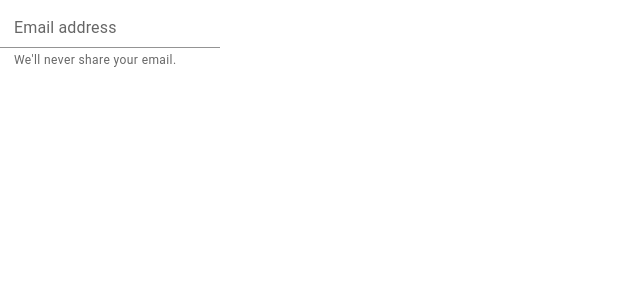
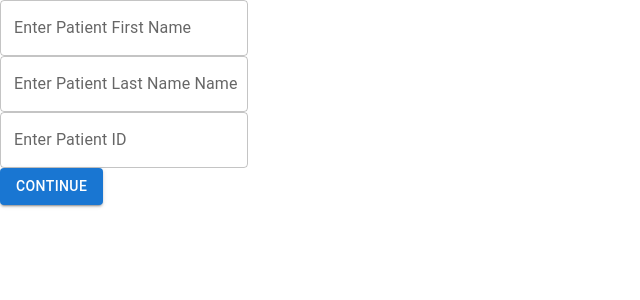
Before and after one commit to BaeHenryS/testapp_v1, a React (Create React App) app: page / in a window 1280 px wide. Shown: the top 300 px of the page, without its empty margins (0-640 px from the left). Built offline with nearby package versions, Linux system fonts and the light colour scheme.

Commit message:
Fleury Updates - 6/26/23 - 11:17 EST
First Day for the multistep form

```diff
--- a/src/App.js
+++ b/src/App.js
@@ -1,16 +1,19 @@
 import FormControl from '@mui/material/FormControl';
-
 import { InputLabel, Input, FormHelperText } from '@mui/material';
+import { MultiStepForm } from './components/MultiStepForm';
 
 
 function myApp ()
 {
   return (
-    <FormControl>
-      <InputLabel htmlFor="my-input">Email address</InputLabel>
-      <Input id="my-input" aria-describedby="my-helper-text" />
-      <FormHelperText id="my-helper-text">We'll never share your email.</FormHelperText>
-    </FormControl>
+    <div>
+        <MultiStepForm/>
+    </div>
+    // <FormControl>
+    //   <InputLabel htmlFor="my-input">Email address</InputLabel>
+    //   <Input id="my-input" aria-describedby="my-helper-text" />
+    //   <FormHelperText id="my-helper-text">We'll never share your email.</FormHelperText>
+    // </FormControl>
   );
 
 }
--- /dev/null
+++ b/src/components/MultiStepForm.js
@@ -0,0 +1,56 @@
+import React, { Component } from 'react';
+import PatientDetails from './PatientDetails'
+
+export class MultiStepForm extends Component {
+  state = {
+    step: 1,
+    patientFirstName: '',
+    patientLastName: '',
+    patientID: '',
+  };
+
+  // Proceed to next step
+  nextStep = () => {
+    const { step } = this.state;
+    this.setState({
+      step: step + 1,
+    });
+  };
+
+  prevStep = () => {
+    const { step } = this.state;
+    this.setState({
+      step: step - 1,
+    });
+  };
+
+  handleChange = (input) => (e) => {
+    this.setState({ [input]: e.target.value });
+  };
+
+  render() {
+    const { step } = this.state;
+    const { patientFirstName, patientLastName, patientID } = this.state;
+    const values = { patientFirstName, patientLastName, patientID };
+    switch (step) {
+      case 1:
+        return (
+          <PatientDetails
+            nextStep={this.nextStep}
+            handleChange={this.handleChange}
+            values={values}
+          />
+        );
+      case 2:
+        return <h1>This is the Medication Page, Fleury will finish tomorrow</h1>;
+      case 3:
+        return <h1>This is the Description Page, Fleury will finish tomorrow</h1>;
+      case 4:
+        return <h1>This is the Confirmation Page, Fleury will finish tomorrow</h1>;
+      case 5:
+        return <h1>This is the Submission Page, Fleury will finish tomorrow</h1>;
+    }
+  }
+}
+
+export default MultiStepForm;
--- /dev/null
+++ b/src/components/PatientDetails.js
@@ -0,0 +1,45 @@
+import React, { Component } from 'react';
+import { AppBar, TextField, ThemeProvider, Button, createTheme } from '@mui/material';
+
+const theme = createTheme();
+
+export class PatientDetails extends Component {
+  continue = (e) => {
+    e.preventDefault();
+    this.props.nextStep();
+  };
+
+  render() {
+    const { values, handleChange } = this.props;
+    return (
+      <ThemeProvider theme={theme}>
+        <React.Fragment>
+          <AppBar position="static" title="Enter User Details" />
+          <TextField
+            label="Enter Patient First Name"
+            onChange={handleChange('patienFirsttName')}
+            defaultValue={values.patientFirstName}
+          />
+          <br />
+          <TextField
+            label="Enter Patient Last Name Name"
+            onChange={handleChange('patientLastName')}
+            defaultValue={values.patientLastName}
+          />
+          <br />
+          <TextField
+            label="Enter Patient ID"
+            onChange={handleChange('patientID')}
+            defaultValue={values.patientID}
+          />
+          <br />
+          <Button variant="contained" color="primary" onClick={this.continue}>
+            Continue
+          </Button>
+        </React.Fragment>
+      </ThemeProvider>
+    );
+  }
+}
+
+export default PatientDetails;
```
Also changed, not shown: src/components/Confirm.js (added), src/components/Medications.js (added), src/components/Success.js (added), 1 other file (tests, documents, lock files or other folders).
